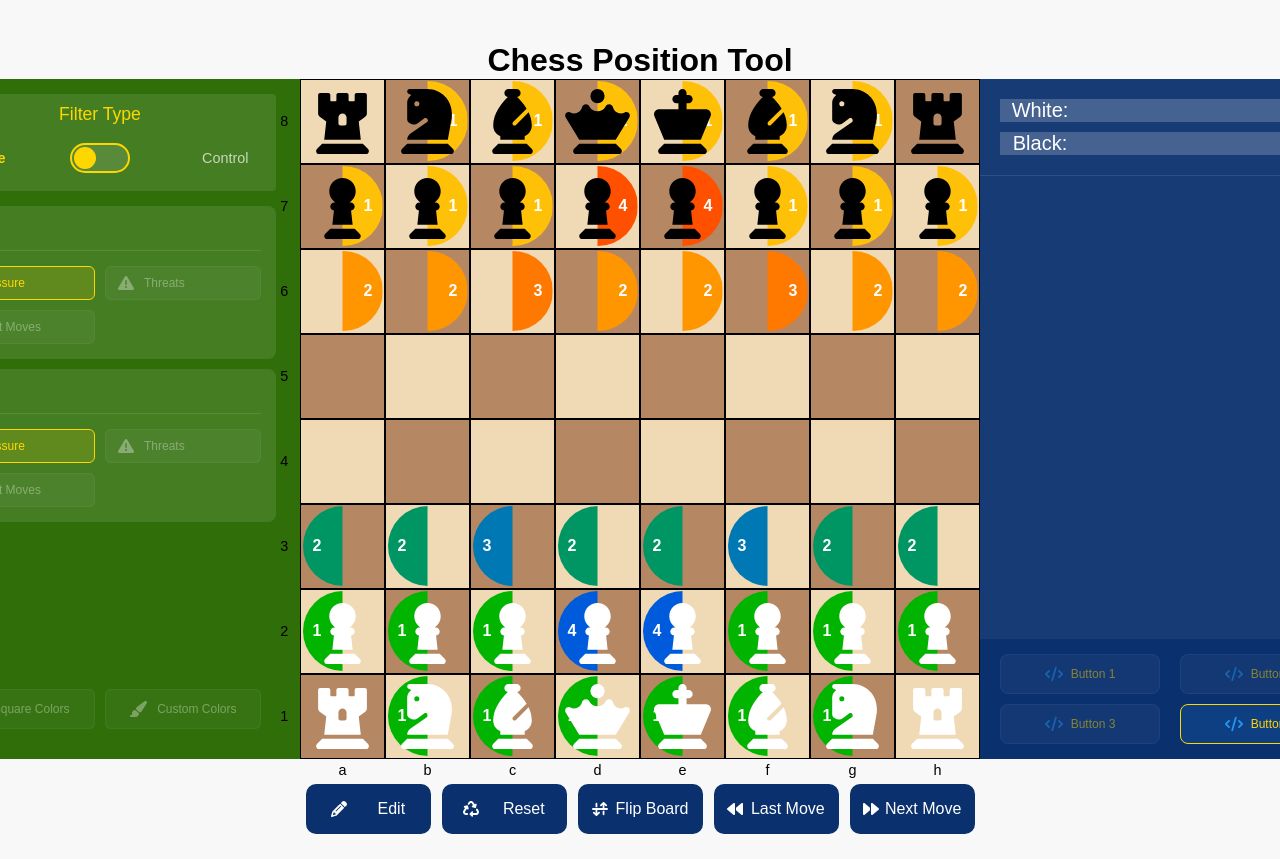
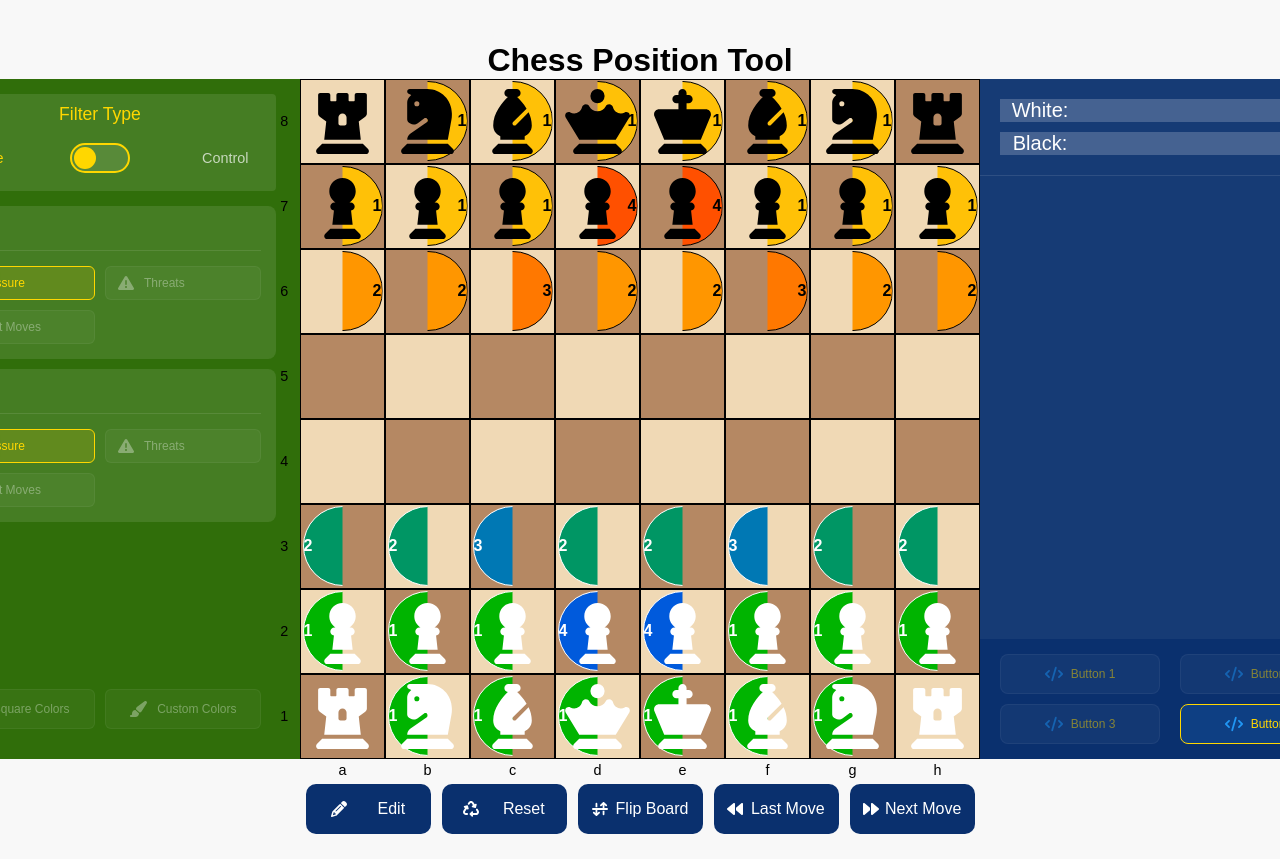
Before and after one commit to kraig-hebert/chess-position-tool, a React (Vite) app: page / in a window 1280 px wide. Shown: the top 859 px of the page. Built offline with nearby package versions, Linux system fonts and the light colour scheme.

Commit message:
updated some filter stylings

```diff
--- a/src/components/board/square/squareStyles.css
+++ b/src/components/board/square/squareStyles.css
@@ -89,6 +89,9 @@
   font-size: 1rem;
 }
 
+.white-filter {
+}
+
 /* Add z-index for pieces to ensure they're on top */
 .piece {
   position: relative;
@@ -97,30 +100,30 @@
 
 /* Control mode - centered circle with number at top */
 [data-filter-type="control"] .white-filter {
-  color: #fff;
+  color: white;
   align-items: flex-start;
-  padding-top: 5px;
+  border: 1px solid white;
 }
 
 [data-filter-type="control"] .black-filter {
-  color: #fff;
+  color: black;
   align-items: flex-start;
-  padding-top: 5px;
+  border: 1px solid black;
 }
 
 /* Pressure mode - split circle with numbers on sides */
 [data-filter-type="pressure"] .white-filter {
-  color: #fff;
+  color: white;
   clip-path: polygon(0 0, 50% 0, 50% 100%, 0 100%);
   justify-content: flex-start;
-  padding-left: 10px;
+  border: 1px solid white;
 }
 
 [data-filter-type="pressure"] .black-filter {
-  color: #fff;
+  color: black;
   clip-path: polygon(50% 0, 100% 0, 100% 100%, 50% 100%);
   justify-content: flex-end;
-  padding-right: 10px;
+  border: 1px solid black;
 }
 
 /* Ensure legal moves and notations stay on top */
--- a/src/components/gameFilters/filterTypeToggle/filterTypeToggleStyles.css
+++ b/src/components/gameFilters/filterTypeToggle/filterTypeToggleStyles.css
@@ -36,7 +36,6 @@
 
 .filter-type-toggle span.active {
   color: #ffd700;
-  font-weight: bold;
 }
 
 .toggle-switch {
@@ -66,5 +65,5 @@
 }
 
 .toggle-slider.active {
-  transform: translateX(32px);
+  transform: translateX(30px);
 }
```
Also changed, not shown: 1 other file (tests, documents, lock files or other folders).
